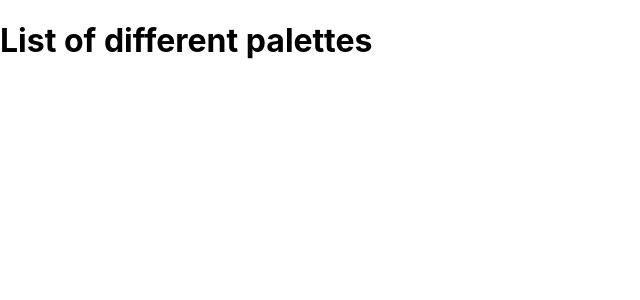
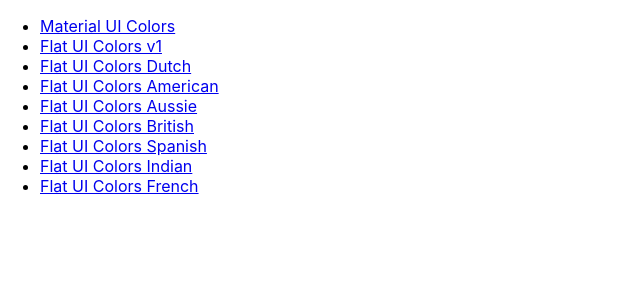
Before and after one commit to AyshaHakeem/colour-picker, a React (Create React App) app: page / in a window 1280 px wide. Shown: the top 300 px of the page, without its empty margins (0-640 px from the left). Built offline with nearby package versions, Linux system fonts and the light colour scheme.

Commit message:
Add links to different palettes to home page

```diff
--- /dev/null
+++ b/src/PaletteList.js
@@ -0,0 +1,22 @@
+import React, {Component} from 'react'
+import seedColors from './seedColors';
+import {Link} from 'react-router-dom'
+
+class PaletteList extends Component{
+
+    render(){
+
+        const { palettes } = this.props ;
+        let paletteList = palettes.map( palette => {
+            return( <li> <Link to={`/palette/${palette.id}`}>{ palette.paletteName }</Link> </li> )
+        })
+
+        return (
+            <ul>
+                {paletteList}
+            </ul>
+        )
+    }
+}
+
+export default PaletteList
--- a/src/PaletteParent.js
+++ b/src/PaletteParent.js
@@ -2,6 +2,7 @@
 import { Routes, Route, useParams } from 'react-router-dom';
 import seedColors from './seedColors';
 import { generatePalette } from './colorHelpers';
+import PaletteList from './PaletteList';
 import Palette from './Palette';
 
 class PaletteParent extends Component {
@@ -19,13 +20,9 @@
             return <Palette palette={palette} />
         };
 
-        const Home = () => {
-            return <h1>List of different palettes</h1>
-        }
-
         return (
             <Routes>
-                <Route exact path="/" element={ <Home /> } />
+                <Route exact path="/" element={ <PaletteList palettes={seedColors} /> } />
                 <Route exact path="/palette/:id" element={<PaletteWrapper />} />
             </Routes>
         )
```
